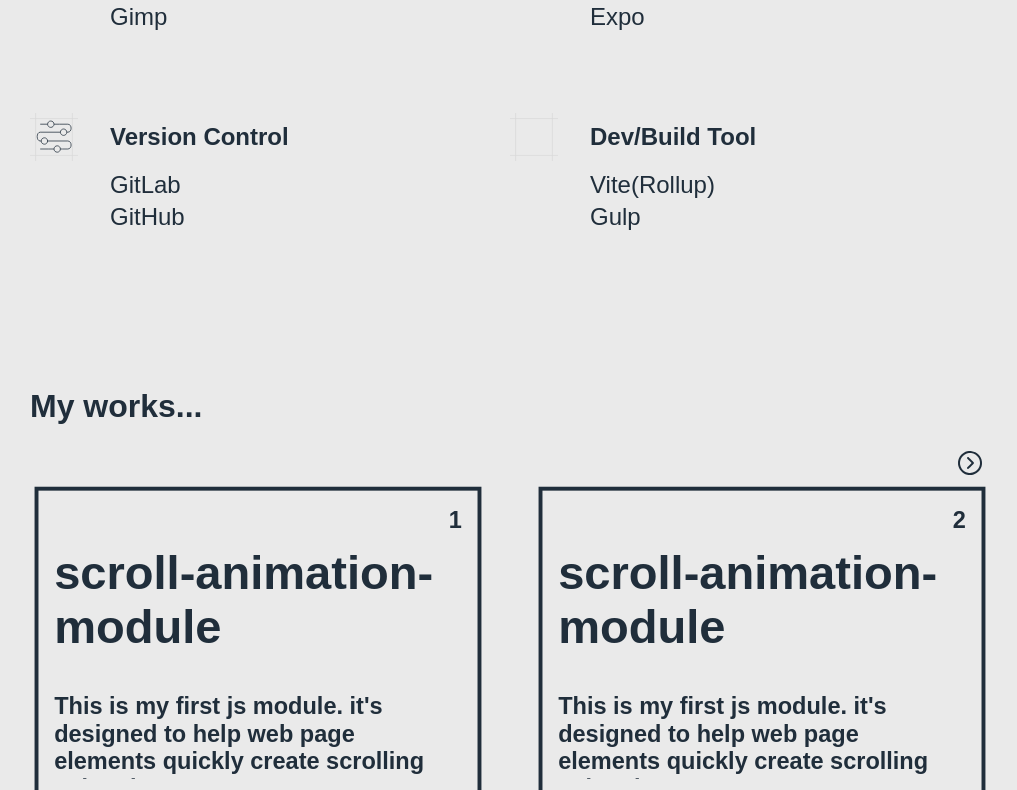
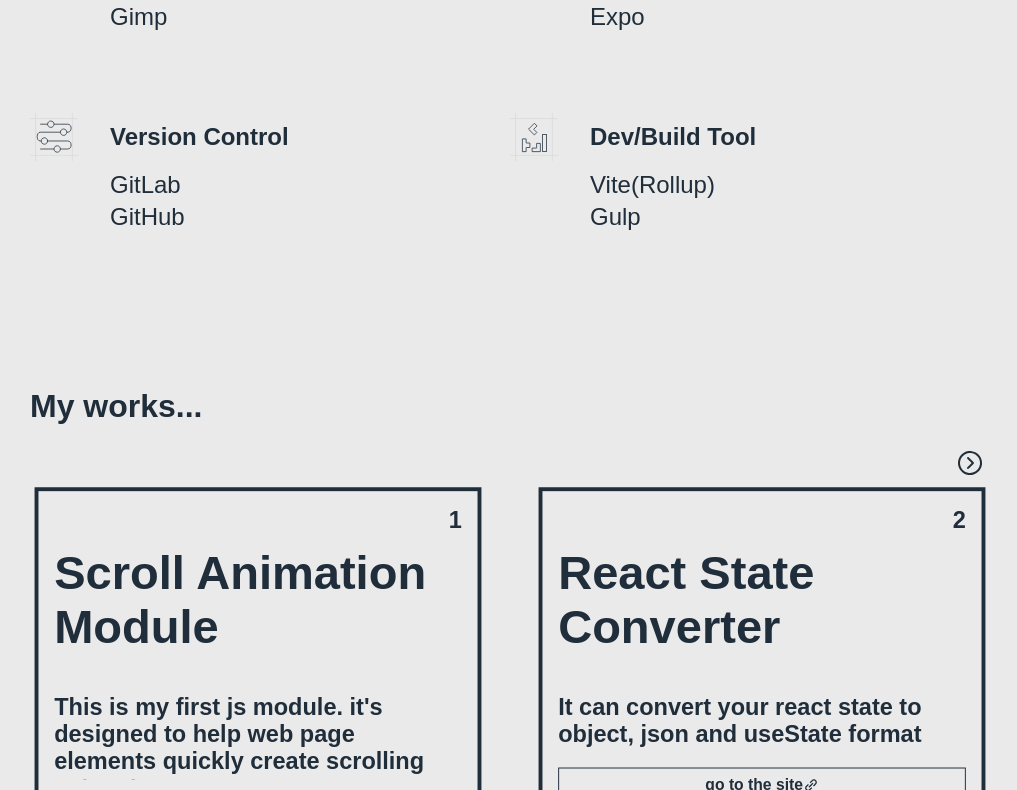
Before and after one commit to r7chardgh/profile, a React (Vite) app: page / in a window 1280 px wide. Shown: the part 1370-2160 px from the top of the page, without its empty margins (130-1147 px from the left). Built offline with nearby package versions, Linux system fonts and the light colour scheme; a web font is replaced by a local one.

Commit message:
Modify icon and work list

```diff
--- a/src/components/Icon.jsx
+++ b/src/components/Icon.jsx
@@ -4,6 +4,7 @@ import { ReactComponent as Icon2 } from "../assets/images/skills-icons/skill-ico
 import { ReactComponent as Icon3 } from "../assets/images/skills-icons/skill-icon-3.svg";
 import { ReactComponent as Icon4 } from "../assets/images/skills-icons/skill-icon-4.svg";
 import { ReactComponent as Icon5 } from "../assets/images/skills-icons/skill-icon-5.svg";
+import { ReactComponent as Icon6 } from "../assets/images/skills-icons/skill-icon-6.svg";
 import { ReactComponent as IconDefault } from "../assets/images/skills-icons/skill-icon-outline.svg";
 import { ReactComponent as IconEmail } from "../assets/images/social-media/email-icon.svg";
 import { ReactComponent as IconGitHub } from "../assets/images/social-media/github-icon.svg";
@@ -25,6 +26,8 @@ function Icon({ id, ...props }) {
       return <Icon4 {...props} />;
     case 5:
       return <Icon5 {...props} />;
+    case 6:
+      return <Icon6 {...props} />;
     case "email":
       return <IconEmail {...props} />;
     case "github":
@@ -42,7 +45,6 @@ function Icon({ id, ...props }) {
     case "previous":
       return <IconPrevious {...props} />;
 
-
     default:
       return <IconDefault {...props} />;
       break;
--- a/src/profile.json
+++ b/src/profile.json
@@ -89,57 +89,21 @@
     "works": [
       {
         "id": 1,
-        "name": "scroll-animation-module",
+        "name": "Scroll Animation Module",
         "link": "https://r7chardgh.github.io/scroll-animation-module/",
         "description": "This is my first js module. it's designed to help web page elements quickly create scrolling animations."
       },
       {
         "id": 2,
-        "name": "scroll-animation-module",
-        "link": "https://r7chardgh.github.io/scroll-animation-module/",
-        "description": "This is my first js module. it's designed to help web page elements quickly create scrolling animations."
+        "name": "React State Converter",
+        "link": "https://r7chardgh.github.io/react-state-hook/",
+        "description": "It can convert your react state to object, json and useState format"
       },
       {
         "id": 3,
-        "name": "scroll-animation-module",
-        "link": "https://r7chardgh.github.io/scroll-animation-module/",
-        "description": "This is my first js module. it's designed to help web page elements quickly create scrolling animations."
-      },
-      {
-        "id": 4,
-        "name": "scroll-animation-module",
-        "link": "https://r7chardgh.github.io/scroll-animation-module/",
-        "description": "This is my first js module. it's designed to help web page elements quickly create scrolling animations."
-      },
-      {
-        "id": 5,
-        "name": "scroll-animation-module",
-        "link": "https://r7chardgh.github.io/scroll-animation-module/",
-        "description": "This is my first js module. it's designed to help web page elements quickly create scrolling animations."
-      },
-      {
-        "id": 6,
-        "name": "scroll-animation-module",
-        "link": "https://r7chardgh.github.io/scroll-animation-module/",
-        "description": "This is my first js module. it's designed to help web page elements quickly create scrolling animations."
-      },
-      {
-        "id": 7,
-        "name": "scroll-animation-module",
-        "link": "https://r7chardgh.github.io/scroll-animation-module/",
-        "description": "This is my first js module. it's designed to help web page elements quickly create scrolling animations."
-      },
-      {
-        "id": 8,
-        "name": "scroll-animation-module",
-        "link": "https://r7chardgh.github.io/scroll-animation-module/",
-        "description": "This is my first js module. it's designed to help web page elements quickly create scrolling animations."
-      },
-      {
-        "id": 9,
-        "name": "scroll-animation-module",
-        "link": "https://r7chardgh.github.io/scroll-animation-module/",
-        "description": "This is my first js module. it's designed to help web page elements quickly create scrolling animations."
+        "name": "HK Sunset/Sunrise Page",
+        "link": "https://r7chardgh.github.io/hkweather",
+        "description": "A Single Page for showing the current sunrise and sunset time in Hong Kong."
       }
     ]
   }
```
Also changed, not shown: src/assets/images/skills-icons/skill-icon-6.svg (added).
